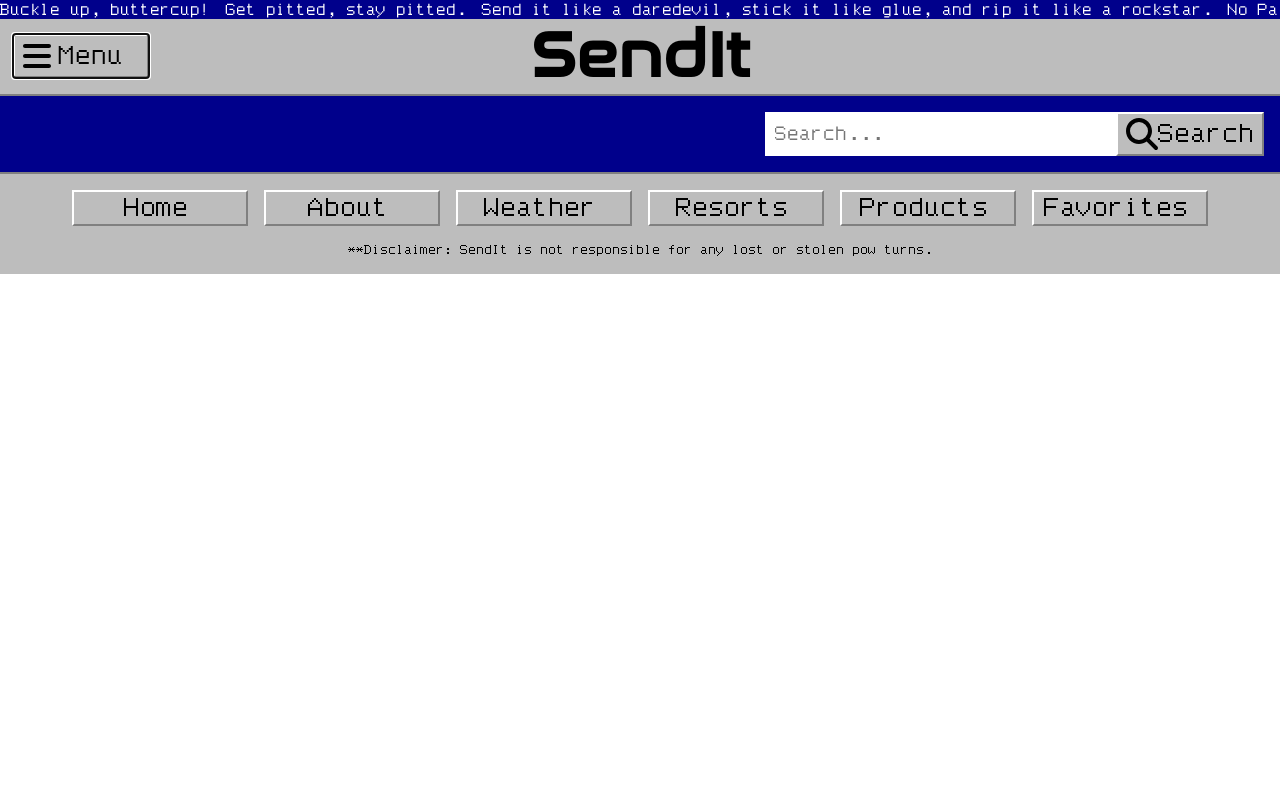
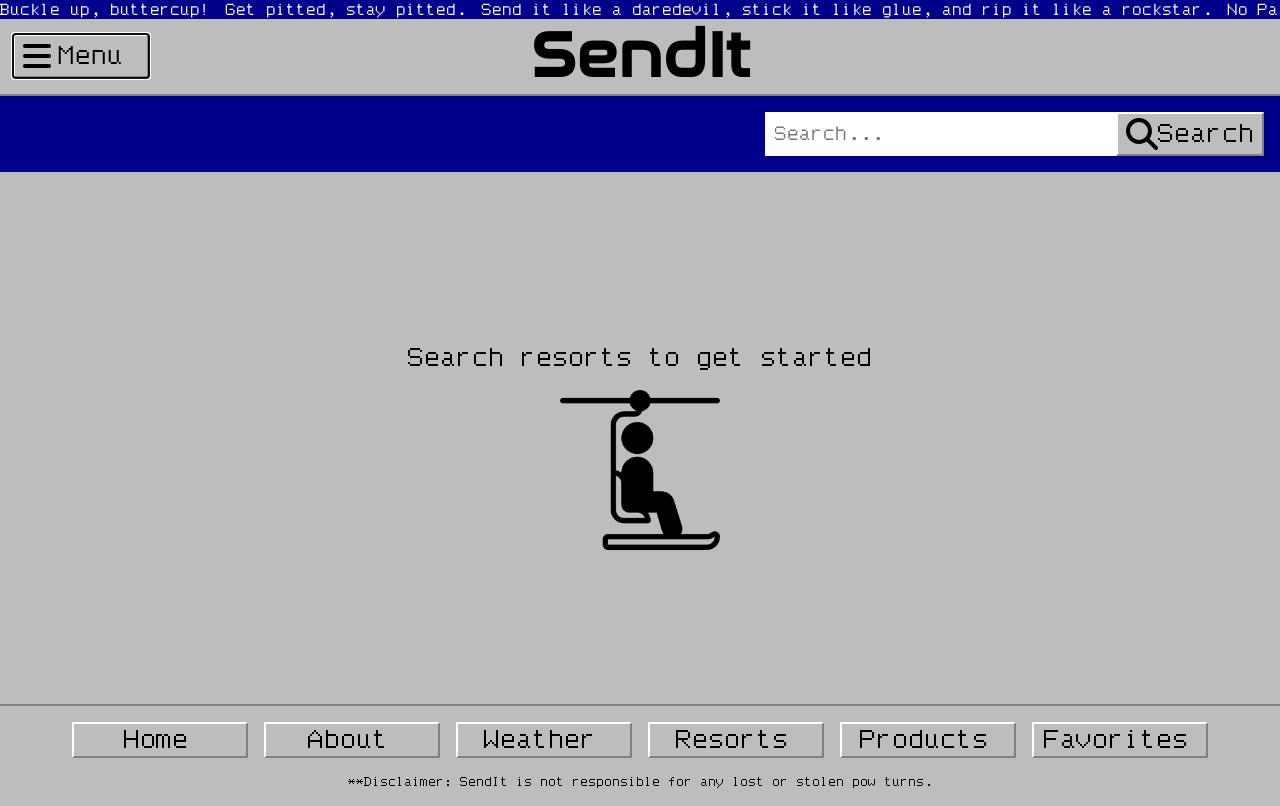
Before and after one commit to Jwensloff/SendIt, a React (Create React App) app: page /resorts in a window 1280 px wide. Built offline with nearby package versions, Linux system fonts and the light colour scheme.

Commit message:
Add initial content for resorts page

```diff
--- /dev/null
+++ b/src/components/pageContentComponents/ResortResults/ResortResults.tsx
@@ -0,0 +1,7 @@
+import React from "react";
+
+const ResortResults = () => {
+  return <div>resort results</div>;
+};
+
+export default ResortResults;
--- a/src/pages/ResortsPage/ResortsPage.scss
+++ b/src/pages/ResortsPage/ResortsPage.scss
@@ -5,3 +5,20 @@
   font-family: "Robototron", sans-serif;
   background-color: $medium-grey;
 }
+
+.initial-content {
+  height: 66.5vh;
+  padding: 1rem;
+  display: flex;
+  flex-direction: column;
+  justify-content: center;
+  align-items: center;
+  p {
+    font-size: 2rem;
+    padding: 1rem;
+
+  }
+  img {
+    height: 10rem;
+  }
+}
--- a/src/pages/ResortsPage/ResortsPage.tsx
+++ b/src/pages/ResortsPage/ResortsPage.tsx
@@ -2,6 +2,7 @@ import React, { useEffect, useState } from "react";
 import "./ResortsPage.scss";
 import { ResortData } from "../../types";
 import SearchBar from "../../components/pageContentComponents/SearchBar/SearchBar";
+import ResortResults from "../../components/pageContentComponents/ResortResults/ResortResults";
 
 const ResortsPage = () => {
   const [data, setData] = useState<ResortData | null>(null);
@@ -19,6 +20,17 @@ const ResortsPage = () => {
         setSearchInput={setSearchInput}
         setData={setData}
       />
+      {data ? (
+        <ResortResults />
+      ) : (
+        <div className="initial-content">
+          <p>Search resorts to get started</p>
+          <img
+            src="assets/photos/ski-lift.png"
+            alt="Icon of a person sitting on a ski lift"
+          />
+        </div>
+      )}
     </section>
   );
 };
```
Also changed, not shown: src/components/pageContentComponents/ResortResults/ResortResults.scss (added).
